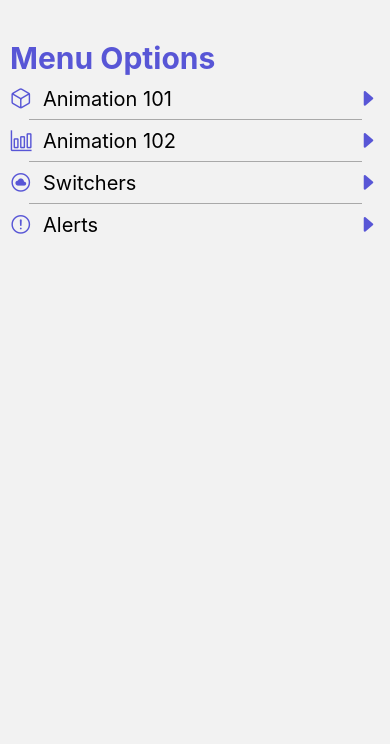
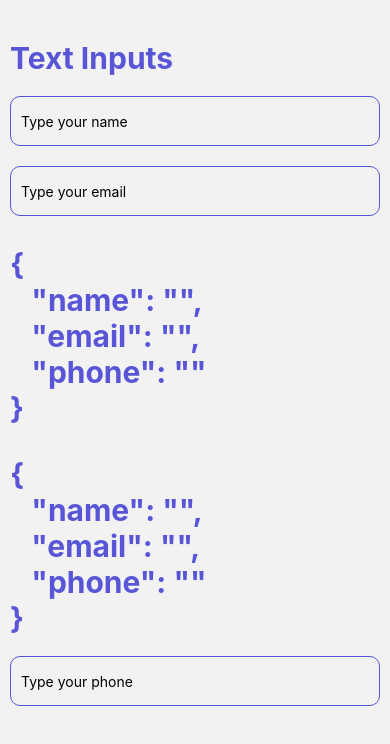
Before and after one commit to GalvisDeveloper/ts-componentsnative-rn, a React Native app: screen /TextInputScreen in a window 390 px wide. Shown: the top 744 px of the page. Built offline with nearby package versions, Linux system fonts and the light colour scheme.

Commit message:
TextInputs, keyboardavoidingview

```diff
--- a/src/data/menuItems.tsx
+++ b/src/data/menuItems.tsx
@@ -21,4 +21,9 @@ export const menuItems: MenuItem[] = [
 		icon: 'alert-circle-outline',
 		component: 'AlertScreen',
 	},
+	{
+		name: 'Inputs',
+		icon: 'text-outline',
+		component: 'TextInputScreen',
+	},
 ];
--- a/src/navigation/StackNavigator.tsx
+++ b/src/navigation/StackNavigator.tsx
@@ -4,6 +4,7 @@ import Animation01Screen from '../screens/Animation/Animation01Screen';
 import Animation02Screen from '../screens/Animation/Animation02Screen';
 import SwitchScreen from '../screens/SwitchScreen';
 import AlertScreen from '../screens/AlertScreen';
+import TextInputScreen from '../screens/TextInputScreen';
 
 const Stack = createStackNavigator();
 
@@ -19,6 +20,7 @@ const StackNavigator = () => {
 			<Stack.Screen name='Animation02Screen' component={Animation02Screen} />
 			<Stack.Screen name='SwitchScreen' component={SwitchScreen} />
 			<Stack.Screen name='AlertScreen' component={AlertScreen} />
+			<Stack.Screen name='TextInputScreen' component={TextInputScreen} />
 		</Stack.Navigator>
 	);
 };
--- /dev/null
+++ b/src/screens/TextInputScreen.tsx
@@ -0,0 +1,77 @@
+import React, { useState } from 'react';
+import { colors, styles } from '../theme/appTheme';
+import { TextInput, View, StyleSheet, Text, KeyboardAvoidingView, Platform, ScrollView } from 'react-native';
+import HeaderTitle from '../components/HeaderTitle';
+
+const TextInputScreen = () => {
+	const [form, setForm] = useState({
+		name: '',
+		email: '',
+		phone: '',
+	});
+
+	const onChange = (text: string, field: string) => {
+		setForm({
+			...form,
+			[field]: text,
+		});
+	};
+
+	return (
+		<KeyboardAvoidingView behavior={Platform.OS === 'ios' ? 'padding' : 'height'}>
+			<ScrollView>
+				<View style={styles.globalMargin}>
+					<HeaderTitle title='Text Inputs' color={colors.primary} />
+					<TextInput
+						style={localStyles.inputStyle}
+						placeholder='Type your name'
+						value={form.name}
+						autoCorrect={true}
+						onChangeText={(value) => onChange(value, 'name')}
+						autoCapitalize='words'
+						// onChangeText={(value) => onChange(value, 'name')}
+					/>
+
+					<TextInput
+						style={localStyles.inputStyle}
+						placeholder='Type your email'
+						value={form.email}
+						onChangeText={(value) => onChange(value, 'email')}
+						keyboardType='email-address'
+						keyboardAppearance='dark' // * iOS only
+						// autoCorrect={false}
+						autoCapitalize='none'
+						// onChangeText={(value) => onChange(value, 'name')}
+					/>
+
+					<HeaderTitle title={JSON.stringify(form, null, 3)} color={colors.primary} />
+					<HeaderTitle title={JSON.stringify(form, null, 3)} color={colors.primary} />
+					<TextInput
+						style={localStyles.inputStyle}
+						placeholder='Type your phone'
+						value={form.phone}
+						onChangeText={(value) => onChange(value, 'phone')}
+						keyboardType='phone-pad'
+						// autoCorrect={false}
+						// autoCapitalize='words'
+						// onChangeText={(value) => onChange(value, 'name')}
+					/>
+					{/* <Text> {JSON.stringify(form, null, 3)} </Text> */}
+				</View>
+			</ScrollView>
+		</KeyboardAvoidingView>
+	);
+};
+
+export default TextInputScreen;
+
+const localStyles = StyleSheet.create({
+	inputStyle: {
+		borderWidth: 1,
+		height: 50,
+		paddingHorizontal: 10,
+		borderRadius: 10,
+		marginVertical: 10,
+		borderColor: colors.primary,
+	},
+});
```
